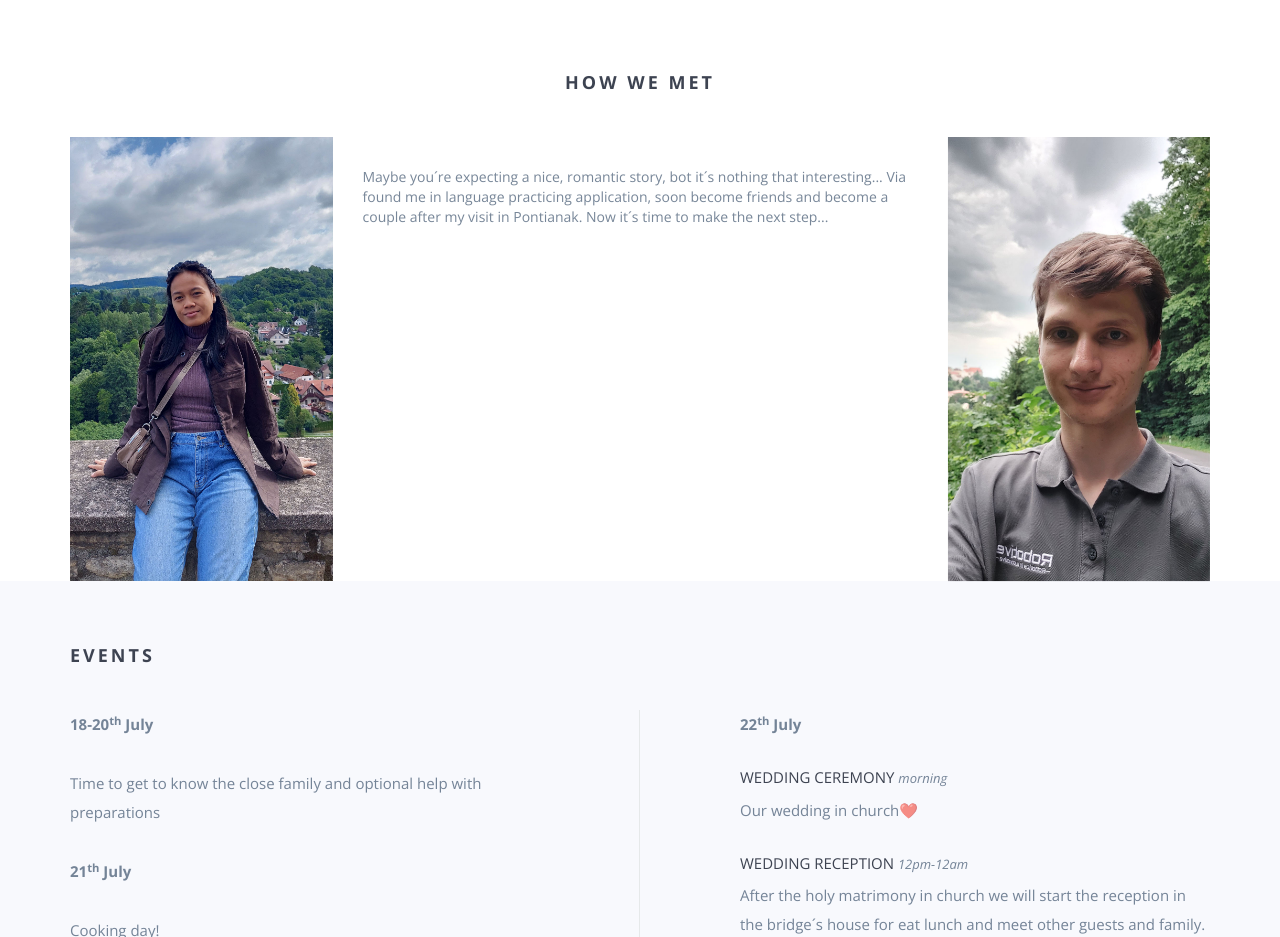
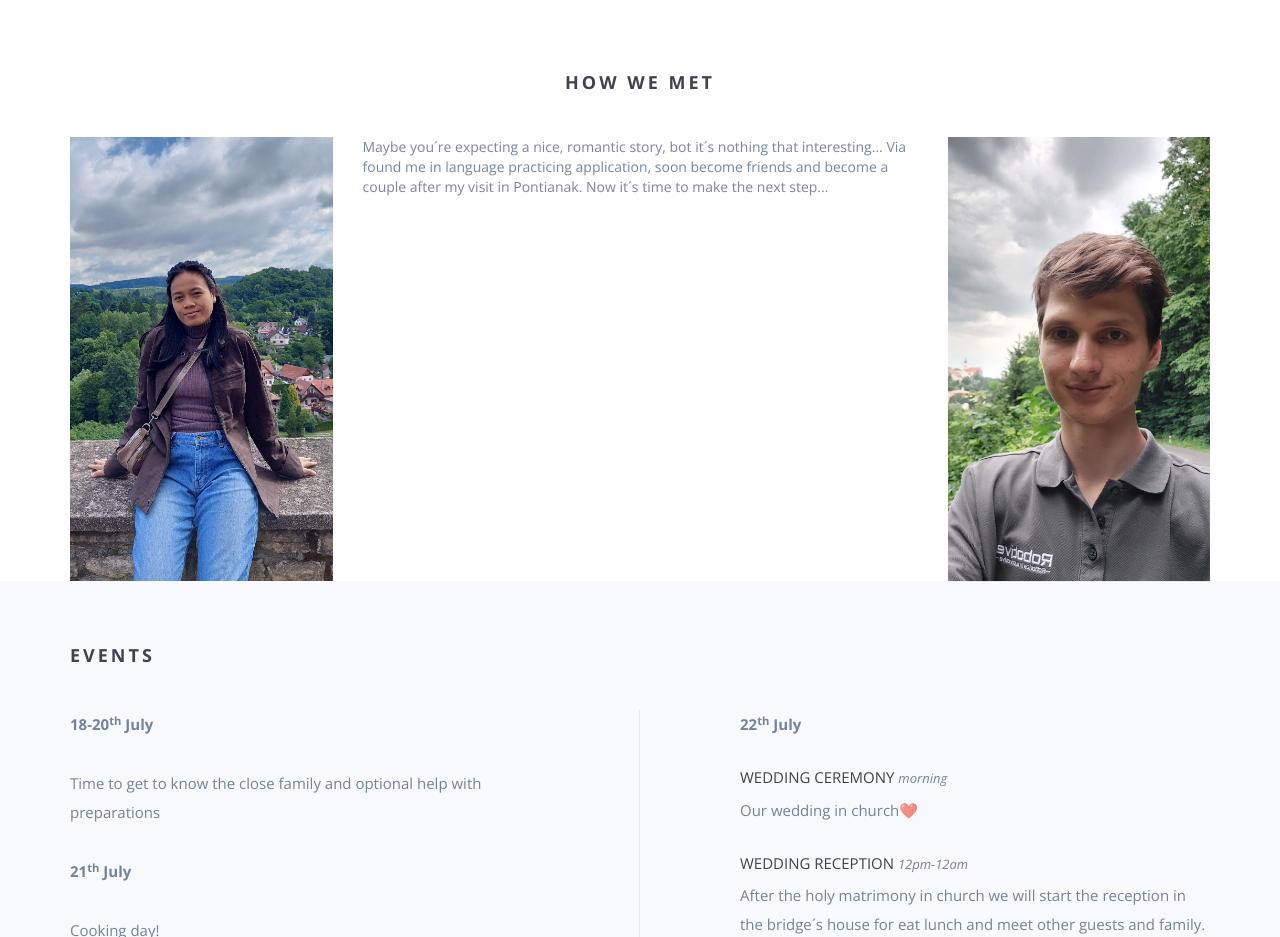
Before and after one commit to PetraVia/PetraVia.github.io, a website: page index.html in a window 1280 px wide. Shown: the part 940-1877 px from the top of the page. Drawn offline with nearby package versions, Linux system fonts and the light colour scheme; a script that the page names is missing; files whose address does not match are found by name.

Commit message:
Update index.html

```diff
--- a/index.html
+++ b/index.html
@@ -107,8 +107,8 @@
         <div class="row">
             <div class="col-md-3 hidden-sm hidden-xs"><img src="img/IMG_2317.jpg" class="wp1"></div>
             <div class="col-md-6">
-                <p>
-                  <div class="desktop-display"> Maybe you´re expecting a nice, romantic story, bot it´s nothing that interesting... Via found me in language practicing application, soon become friends and become a couple after my visit in Pontianak. Now it´s time to make the next step...  </p></div>
+
+                  <div class="desktop-display"> Maybe you´re expecting a nice, romantic story, bot it´s nothing that interesting... Via found me in language practicing application, soon become friends and become a couple after my visit in Pontianak. Now it´s time to make the next step... </div>
                   <div class="mobile-display">We met in a language aplication in 2019 and become friends. After one year we decided to be a couple and this year we want to take a big step in our relationship.</div>
                         </div>
 
```
